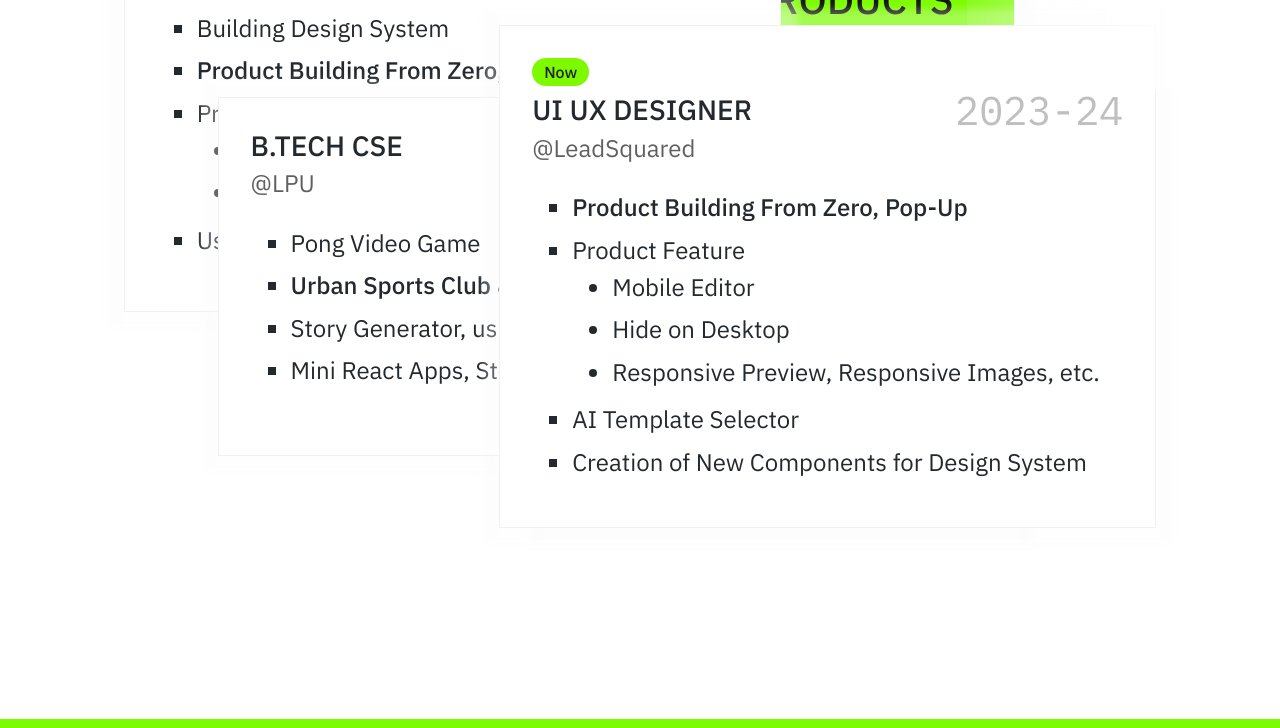
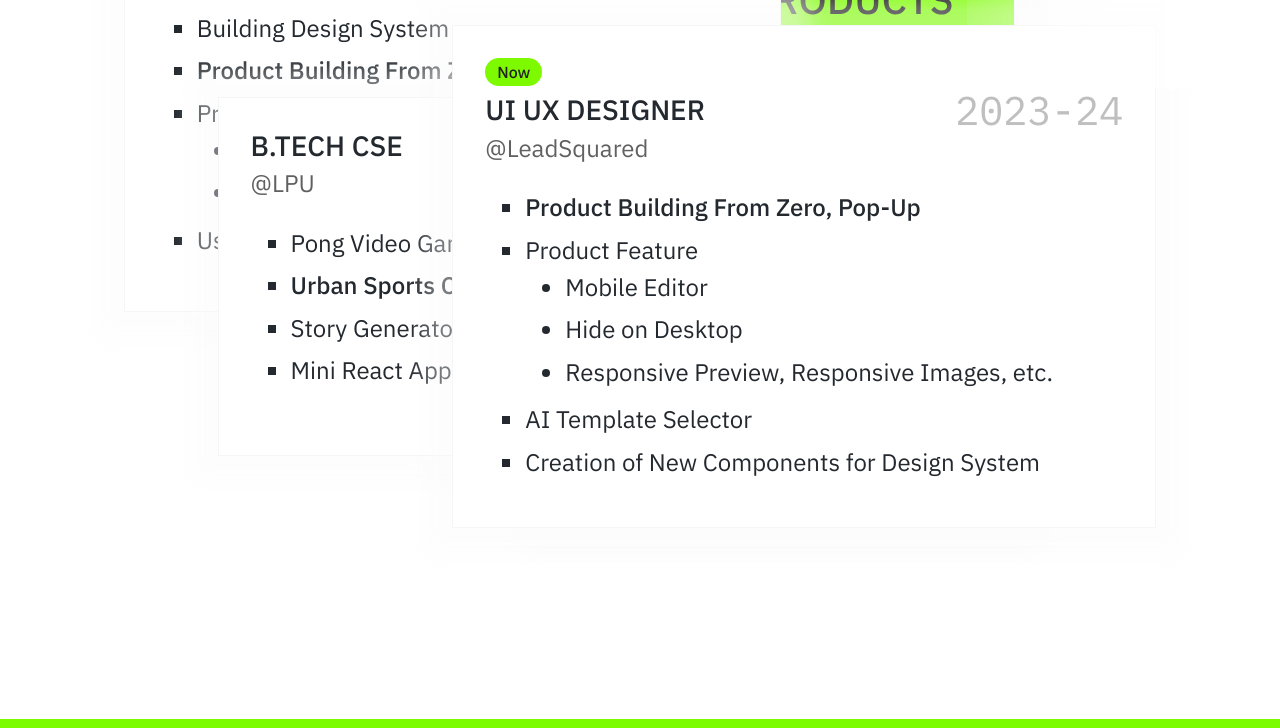
Before and after one commit to BepBop/bepbop.github.io, an Astro site: page /2024 in a window 1280 px wide. Shown: the part 711-1439 px from the top of the page. Built offline with nearby package versions, Linux system fonts and the light colour scheme; Astro itself is replaced by a stand-in of ours.

Commit message:
Updated Job CSS

```diff
--- a/src/components/molecules/Jobs.astro
+++ b/src/components/molecules/Jobs.astro
@@ -103,8 +103,8 @@
       transition:
         transform 0.3s ease,
         z-index 0.1s ease;
-      box-shadow: 0 0 8px 16px rgba(250, 250, 251, 0.3);
-      border: 1px solid rgba(8, 8, 10, 0.06);
+      box-shadow: 0 0 20px 28px rgba(250, 250, 251, 0.4);
+      border: 1px solid rgba(8, 8, 10, 0.04);
       background: white;
       padding: 32px 32px 20px 32px;
       display: flex;
@@ -128,7 +128,7 @@
   }
 
   .div2 {
-    grid-area: 4 / 10 / 11 / 24;
+    grid-area: 4 / 9 / 11 / 24;
     z-index: 15;
     //background: black !important;
     @media (width <= 1000px) {
@@ -150,7 +150,7 @@
   .div4 {
     grid-area: 3 / 11 / 11/ 21;
     z-index: 0;
-    padding: 12px 0 !important;
+    padding: 0 !important;
 
     @media (width <= 1000px) {
       grid-column: 1 / 24;
```
